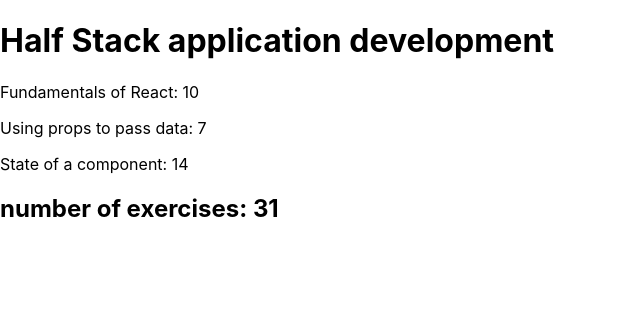
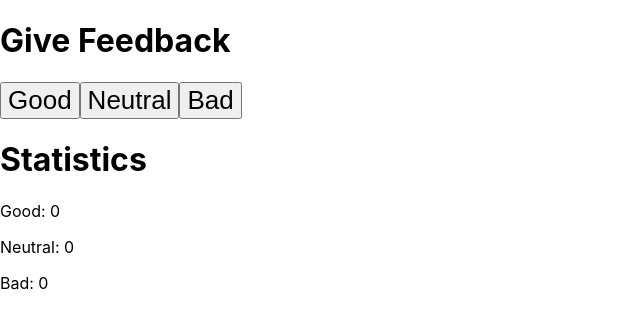
Before and after one commit to HrHrM/Fullstack-Open-2021, a React (Vite) app in the folder FullStack-Open-2021-Course/: page / in a window 1280 px wide. Shown: the top 328 px of the page, without its empty margins (0-640 px from the left). Built offline with nearby package versions, Linux system fonts and the light colour scheme.

Commit message:
started 1.6

```diff
--- a/FullStack-Open-2021-Course/src/App.jsx
+++ b/FullStack-Open-2021-Course/src/App.jsx
@@ -1,42 +1,48 @@
-import { useState } from 'react'
-import logo         from './logo.svg'
+import React, { useState } from 'react'
+import logo                from './logo.svg'
 import './App.css'
-import Header       from './Components/Header'
-import Content      from './Components/Content'
-import Footer       from './Components/Footer'
+import Title               from './Components/Title'
+import Button              from './Components/Button'
+import Statistics          from './Components/Statistics'
 
 const App = () => {
 
-  const course = {
-    name: 'Half Stack application development',
-    parts: [
-      {
-        name: 'Fundamentals of React',
-        exercises: 10
-      },
-      {
-        name: 'Using props to pass data',
-        exercises: 7
-      },
-      {
-        name: 'State of a component',
-        exercises: 14
-      }
-    ]
+  const [ good, setGood ]       = useState(0)
+  const [ neutral, setNeutral ] = useState(0)
+  const [ bad, setBad ]         = useState(0)
+
+  const handleGood = () => {
+    setGood(good + 1)
   }
-
+  const handleNeutral = () => {
+    setNeutral(neutral + 1)
+  }
+  const handleBad = () => {
+    setBad(bad + 1)
+  }
 
   return (
     <div>
-      <Header course = {course.name} />
-      <Content parts = {course.parts} />
-      <Footer parts = {course.parts} />
+      <div>
+        <Title title = {'Give Feedback'} />
+      </div>
+      <div>
+        <Button handler = {handleGood}    text = {'Good'} />
+        <Button handler = {handleNeutral} text = {'Neutral'} />
+        <Button handler = {handleBad}     text = {'Bad'} />
+      </div>
+      <div>
+        <Title title = {'Statistics'} />
+      </div>
+      <div>
+        <Statistics good = {good} bad = {bad} neutral = {neutral} />
+      </div>
     </div>
+
   )
 }
 
 export default App
-
 
 
 //------------------Codigo Base de la aplicacion----------------------------
@@ -132,3 +138,63 @@ export default App
 // }
 
 // export default App
+
+//------------------------Ejemplos de hooks---------------------------------------
+// const App = () => {
+
+//   const [ left, setLeft ]     = useState(0)
+//   const [ right, setRight ]   = useState(0)
+//   const [ allClicks, setAll ] = useState([])
+
+//   const handleLeft  = () => {
+//     setLeft(left + 1)
+//     setAll(allClicks.concat('L'))
+//   }
+//   const handleRight = () => {
+//     setRight(right + 1)
+//     setAll(allClicks.concat('R'))
+//   }
+//   const handleZero  = () => {
+//       setLeft(0)
+//       setRight(0)
+//       setAll([])
+//   }
+
+//   return (
+//     <div>
+//       {left}
+//       <Button handler = {handleLeft}  text = {'Left'} />
+//       <Button handler = {handleZero}  text = {'Zero'} />
+//       <Button handler = {handleRight} text = {'Right'} />
+//       {right}
+//       <History allClicks = {allClicks} />
+//     </div>
+
+//   )
+// }
+
+// export default App
+
+// const History = ({ allClicks }) => {
+//   if (allClicks.length === 0) {
+//     return(
+//       <div>
+//         the App is used by pressing buttons
+//       </div>
+//     )
+//   }
+//   return (
+//     <div>
+//       Button press history: {allClicks.join(' ')}
+//     </div>
+//   )
+// }
+
+// const Button = ({ handler, text }) => {
+//   return(
+//   <button onClick={handler}>
+//     {text}
+//   </button>
+//   )
+
+// }
--- /dev/null
+++ b/FullStack-Open-2021-Course/src/Components/Button.jsx
@@ -0,0 +1,13 @@
+import React from "react";
+
+const Button = ({handler, text}) => {
+    return(
+        <>
+            <button onClick={handler} >
+                {text}
+            </button>
+        </>
+    )
+}
+
+export default Button
--- a/FullStack-Open-2021-Course/src/Components/Content.jsx
+++ /dev/null
@@ -1,40 +0,0 @@
-import React from "react"
-import Part  from './Part'
-
-const Content = ({parts}) => {
-
-    console.log('Initialized Content')
-    console.log(parts)
-
-    return(
-        <>
-            <Part name = {parts[0].name} key = {parts.name} exercises = {parts[0].exercises} />
-            <Part name = {parts[1].name} key = {parts.name} exercises = {parts[1].exercises} />
-            <Part name = {parts[2].name} key = {parts.name} exercises = {parts[2].exercises} />
-        </>
-    )
-}
-
-export default Content
-
-
-
-// const Content = ({parts}) => {
-
-//     console.log('Initialized Content')
-//     console.log(parts)
-//     const mapped = parts.map(e => {
-//         return(
-//             <Part part = {e} key={e.name} />
-//         )
-//     })
-
-
-//     return(
-//         <>
-//             {mapped}
-//         </>
-//     )
-// }
-
-// export default Content
--- a/FullStack-Open-2021-Course/src/Components/Footer.jsx
+++ /dev/null
@@ -1,20 +0,0 @@
-import React from "react"
-
-const Footer = ({ parts }) => {
-
-    console.log('Initialized footer')
-    console.log(parts)
-    const total = parts[0].exercises + parts[1].exercises + parts[2].exercises
-    console.log('The sum of the exercises in the footer is', total)
-
-
-    return(
-        <>
-            <h2>
-               number of exercises: {total}
-            </h2>
-        </>
-    )
-}
-
-export default Footer
--- a/FullStack-Open-2021-Course/src/Components/Header.jsx
+++ /dev/null
@@ -1,15 +0,0 @@
-import React from "react"
-
-const Header = ({ course }) => {
-
-    console.log('Initialized header')
-    console.log(course)
-
-    return(
-        <>
-            <h1> {course} </h1>
-        </>
-    )
-}
-
-export default Header
--- a/FullStack-Open-2021-Course/src/Components/Part.jsx
+++ /dev/null
@@ -1,16 +0,0 @@
-import React from "react"
-
-const Part = ({ name, exercises }) => {
-
-    console.log('Initialized "Part" component inside Content')
-    console.log(name, exercises)
-
-    return(
-        <>
-            <p>
-                {name}: {exercises}
-            </p>
-        </>
-    )
-}
-export default Part
--- /dev/null
+++ b/FullStack-Open-2021-Course/src/Components/Statistics.jsx
@@ -0,0 +1,19 @@
+import React from "react";
+
+const Statistics = ({good, bad, neutral}) => {
+    return (
+        <>
+            <p>
+                Good: {good}
+            </p>
+            <p>
+                Neutral: {neutral}
+            </p>
+            <p>
+                Bad: {bad}
+            </p>
+        </>
+    )
+}
+
+export default Statistics
--- /dev/null
+++ b/FullStack-Open-2021-Course/src/Components/Title.jsx
@@ -0,0 +1,10 @@
+import React from "react";
+
+const Title = ({title}) => {
+    return(
+        <>
+            <h1> {title} </h1>
+        </>
+    )
+}
+export default Title
```
